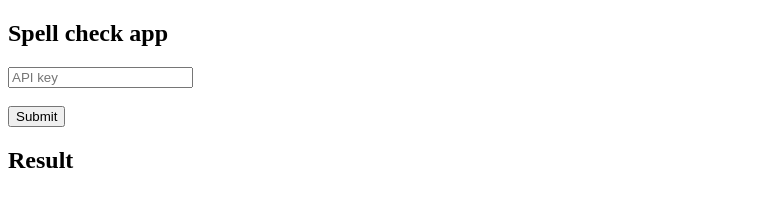
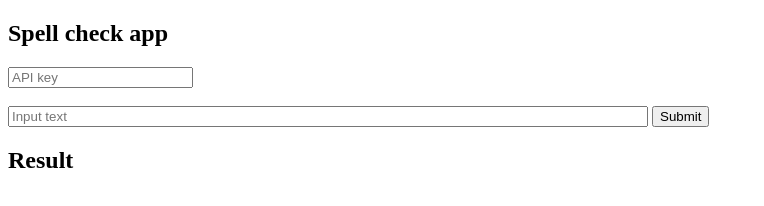
Before and after one commit to tumetus/spellcheck-application, a plain HTML site: page index.html in a window 1280 px wide. Shown: the whole page, without its empty margins (0-764 px from the left). Drawn offline with nearby package versions, Linux system fonts and the light colour scheme.

Commit message:
Remove preset value from text input.

```diff
--- a/index.html
+++ b/index.html
@@ -121,6 +121,7 @@
         <input type="password" id="api-key" placeholder="API key" />
         <input type="button" id="reset-api-key" value="Reset api key" style="display:none;"/>
         <br/><br/>
+        <input type="text" id="text" placeholder="Input text" value="" style="width:50%;" />
         <input type="submit" value="Submit" />
     </form>
 
```
